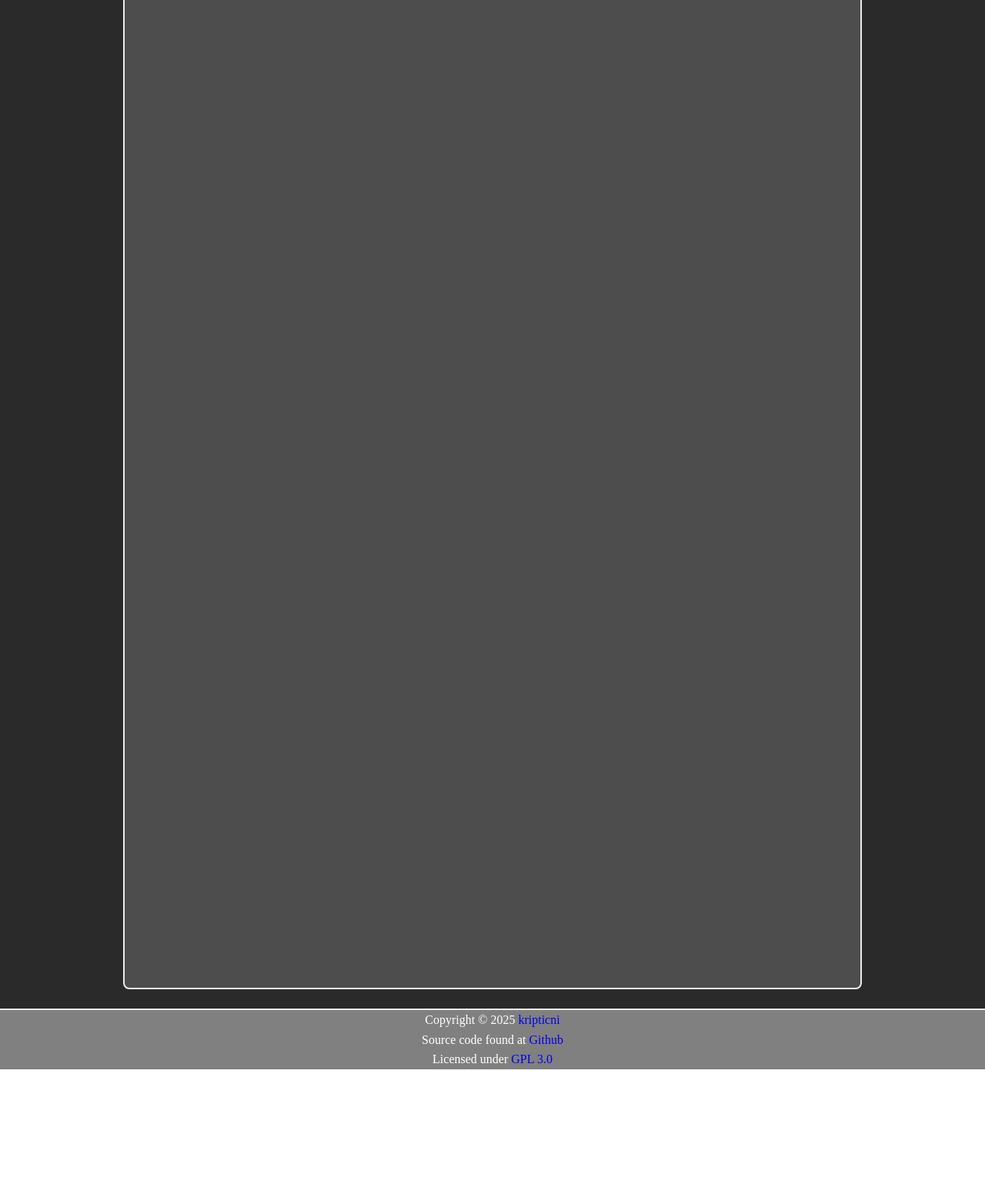
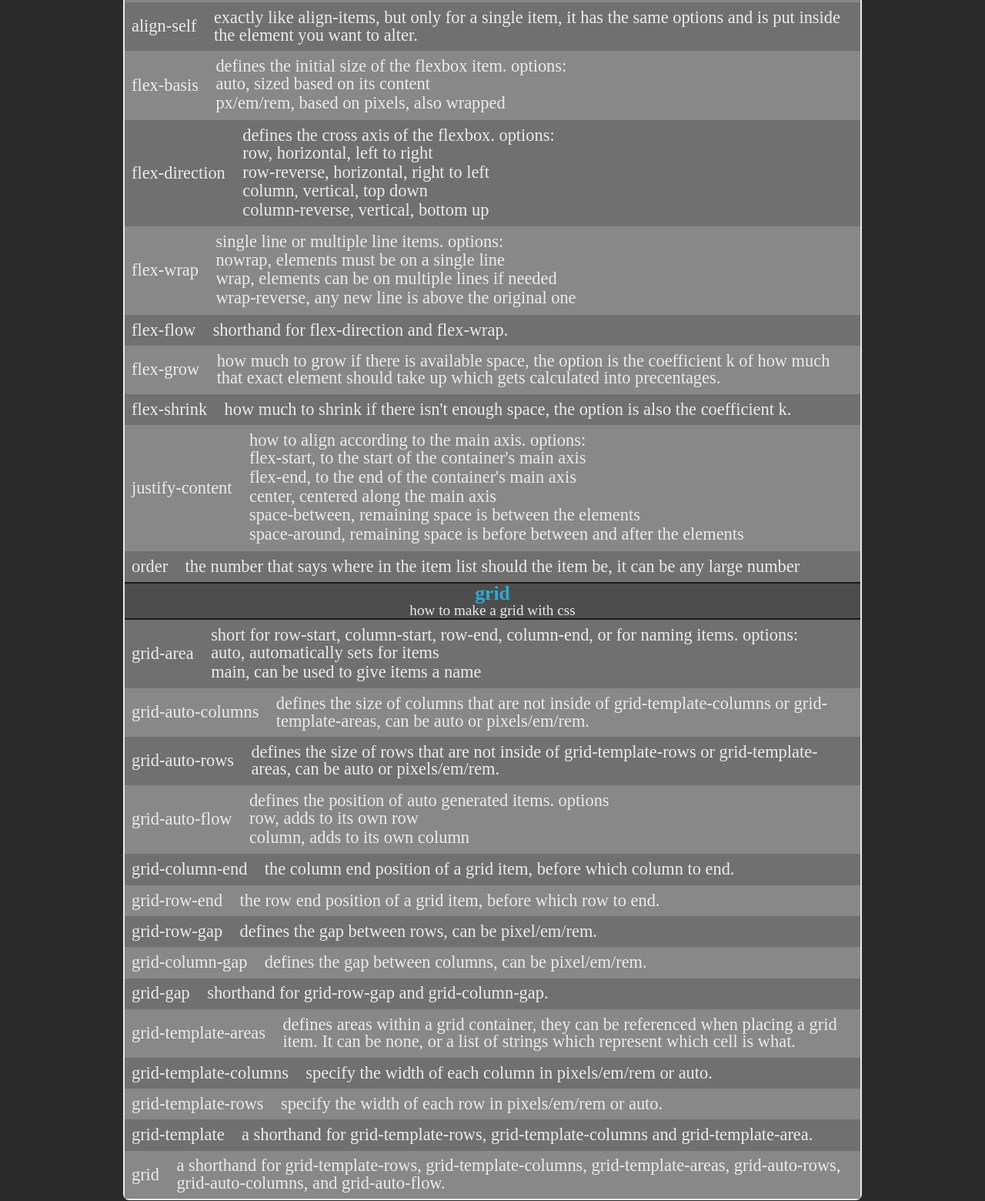
Before and after one commit to kripticni/Web, a plain HTML site: page css/projects/css-index/index.html in a window 1280 px wide. Shown: the part 568-2128 px from the top of the page at 77% size. Before the commit the page ends 1957 px from the top, so only its background shows below. Drawn offline with Linux system fonts and the light colour scheme.

Commit message:
finished most of grid and flexbox for css-index

```diff
--- a/css/projects/css-index/css/style.css
+++ b/css/projects/css-index/css/style.css
@@ -170,14 +170,14 @@ body, html {
 	flex: 1;
 }
 
-.item-a ul, .item-a li
+.item-a ul, .item-a li,
 .item-b ul, .item-b li {
 	display: block;
 	list-style: none;
 	text-decoration: none;
 	padding: 0;
 	margin: 0;
-	line-height: 0.5em;
+	line-height: 1.1em;
 }
 
 .item-a {
--- a/css/projects/css-index/index.html
+++ b/css/projects/css-index/index.html
@@ -44,7 +44,150 @@
 				</span>
 			</div>
 			<div class="item-b">
-				<span>text1</span>
+				<span>align-items</span>
+				<span>defines how to align to the cross axis, determined by flex-direction. options:
+					<ul>
+						<li>flex-start, align at start of the cross axis</li>
+						<li>flex-end, align at end of cross axis</li>
+						<li>center, center of the cross axis</li>
+						<li>baseline, aligns so that the items are above the baseline of the cross axis</li>
+						<li>stretch, fill up the whole space of the cross axis</li>
+					</ul>
+				</span>
+			</div>
+			<div class="item-a">
+				<span>align-self</span>
+				<span>exactly like align-items, but only for a single item, it has the same options and is put inside the element you want to alter.</span>
+			</div>
+			<div class="item-b">
+				<span>flex-basis</span>
+				<span>defines the initial size of the flexbox item. options:
+					<ul>
+						<li>auto, sized based on its content</li>
+						<li>px/em/rem, based on pixels, also wrapped</li>
+					</ul>
+				</span>
+			</div>
+			<div class="item-a">
+				<span>flex-direction</span>
+				<span>defines the cross axis of the flexbox. options:
+					<ul>
+						<li>row, horizontal, left to right</li>
+						<li>row-reverse, horizontal, right to left</li>
+						<li>column, vertical, top down</li>
+						<li>column-reverse, vertical, bottom up</li>
+					</ul>
+				</span>
+			</div>
+			<div class="item-b">
+				<span>flex-wrap</span>
+				<span>single line or multiple line items. options:
+					<ul>
+						<li>nowrap, elements must be on a single line</li>
+						<li>wrap, elements can be on multiple lines if needed</li>
+						<li>wrap-reverse, any new line is above the original one</li>
+					</ul>
+				</span>
+			</div>
+			<div class="item-a">
+				<span>flex-flow</span>
+				<span>shorthand for flex-direction and flex-wrap.</span>
+			</div>
+			<div class="item-b">
+				<span>flex-grow</span>
+				<span>how much to grow if there is available space, the option is the coefficient k of how much that exact element should take up which gets calculated into precentages.</span>
+			</div>
+			<div class="item-a">
+				<span>flex-shrink</span>
+				<span>how much to shrink if there isn't enough space, the option is also the coefficient k.</span>
+			</div>
+			<div class="item-b">
+				<span>justify-content</span>
+				<span>how to align according to the main axis. options:
+					<ul>
+						<li>flex-start, to the start of the container's main axis</li>
+						<li>flex-end, to the end of the container's main axis</li>
+						<li>center, centered along the main axis</li>
+						<li>space-between, remaining space is between the elements</li>
+						<li>space-around, remaining space is before between and after the elements</li>
+					</ul>
+				</span>
+			</div>
+			<div class="item-a">
+				<span>order</span>
+				<span>the number that says where in the item list should the item be, it can be any large number</span>
+			</div>
+			<div class="item-class">
+				<hgroup>
+					<h3>grid</h3>
+					<p>how to make a grid with css</p>
+				</hgroup>
+			</div>
+			<div class="item-a">
+				<span>grid-area</span>
+				<span>short for row-start, column-start, row-end, column-end, or for naming items. options:
+					<ul>
+						<li>auto, automatically sets for items</li>
+						<li>main, can be used to give items a name</li>
+					</ul>
+				</span>
+			</div>
+			<div class="item-b">
+				<span>grid-auto-columns</span>
+				<span>defines the size of columns that are not inside of grid-template-columns or grid-template-areas, can be auto or pixels/em/rem.</span>
+			</div>
+			<div class="item-a">
+				<span>grid-auto-rows</span>
+				<span>defines the size of rows that are not inside of grid-template-rows or grid-template-areas, can be auto or pixels/em/rem.</span>
+			</div>
+			<div class="item-b">
+				<span>grid-auto-flow</span>
+				<span>defines the position of auto generated items. options
+					<ul>
+						<li>row, adds to its own row</li>
+						<li>column, adds to its own column</li>
+					</ul>
+				</span>
+			</div>
+			<div class="item-a">
+				<span>grid-column-end</span>
+				<span>the column end position of a grid item, before which column to end.</span>
+			</div>
+			<div class="item-b">
+				<span>grid-row-end</span>
+				<span>the row end position of a grid item, before which row to end.</span>
+			</div>
+			<div class="item-a">
+				<span>grid-row-gap</span>
+				<span>defines the gap between rows, can be pixel/em/rem.</span>
+			</div>
+			<div class="item-b">
+				<span>grid-column-gap</span>
+				<span>defines the gap between columns, can be pixel/em/rem.</span>
+			</div>
+			<div class="item-a">
+				<span>grid-gap</span>
+				<span>shorthand for grid-row-gap and grid-column-gap.</span>
+			</div>
+			<div class="item-b">
+				<span>grid-template-areas</span>
+				<span>defines areas within a grid container, they can be referenced when placing a grid item. It can be none, or a list of strings which represent which cell is what.</span>
+			</div>
+			<div class="item-a">
+				<span>grid-template-columns</span>
+				<span>specify the width of each column in pixels/em/rem or auto.</span>
+			</div>
+			<div class="item-b">
+				<span>grid-template-rows</span>
+				<span>specify the width of each row in pixels/em/rem or auto.</span>
+			</div>
+			<div class="item-a">
+				<span>grid-template</span>
+				<span>a shorthand for grid-template-rows, grid-template-columns and grid-template-area.</span>
+			</div>
+			<div class="item-b">
+				<span>grid</span>
+				<span>a shorthand for grid-template-rows, grid-template-columns, grid-template-areas, grid-auto-rows, grid-auto-columns, and grid-auto-flow.</span>
 			</div>
 		</div>
 	</main>
```
